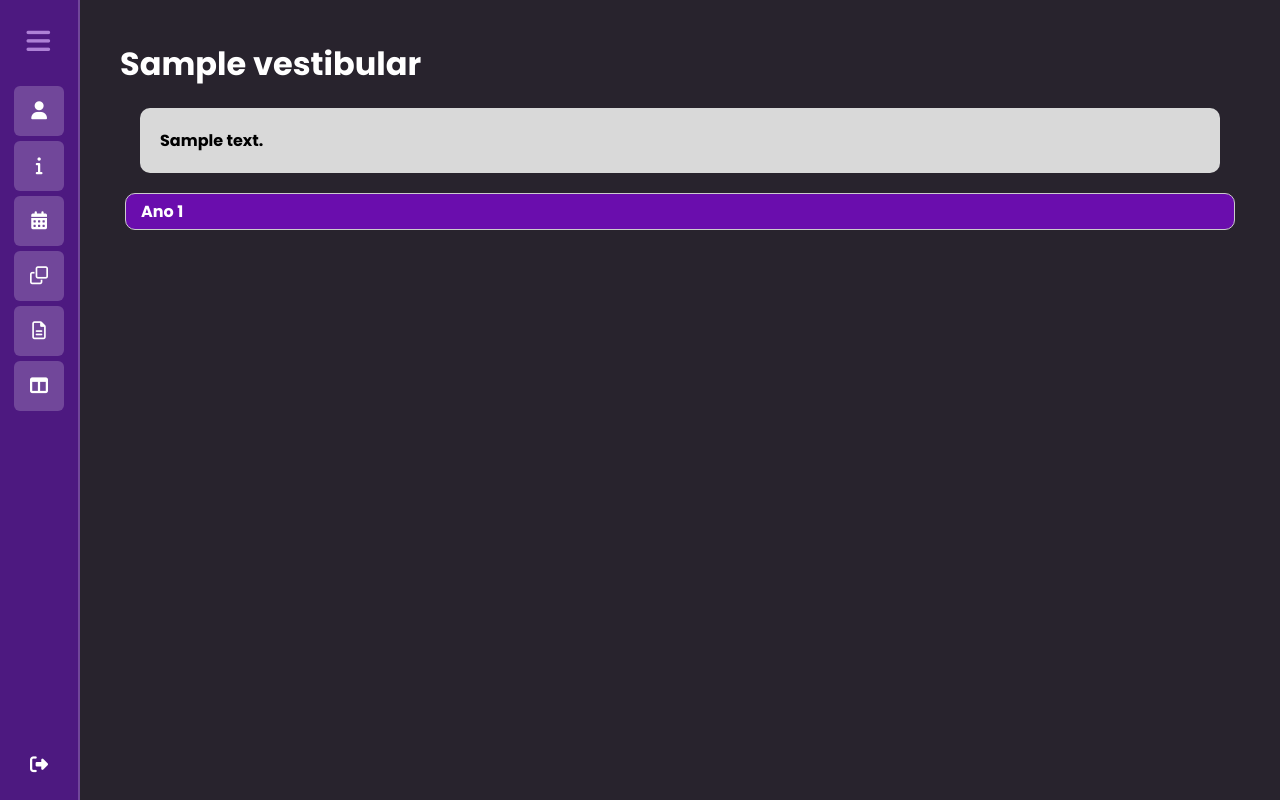
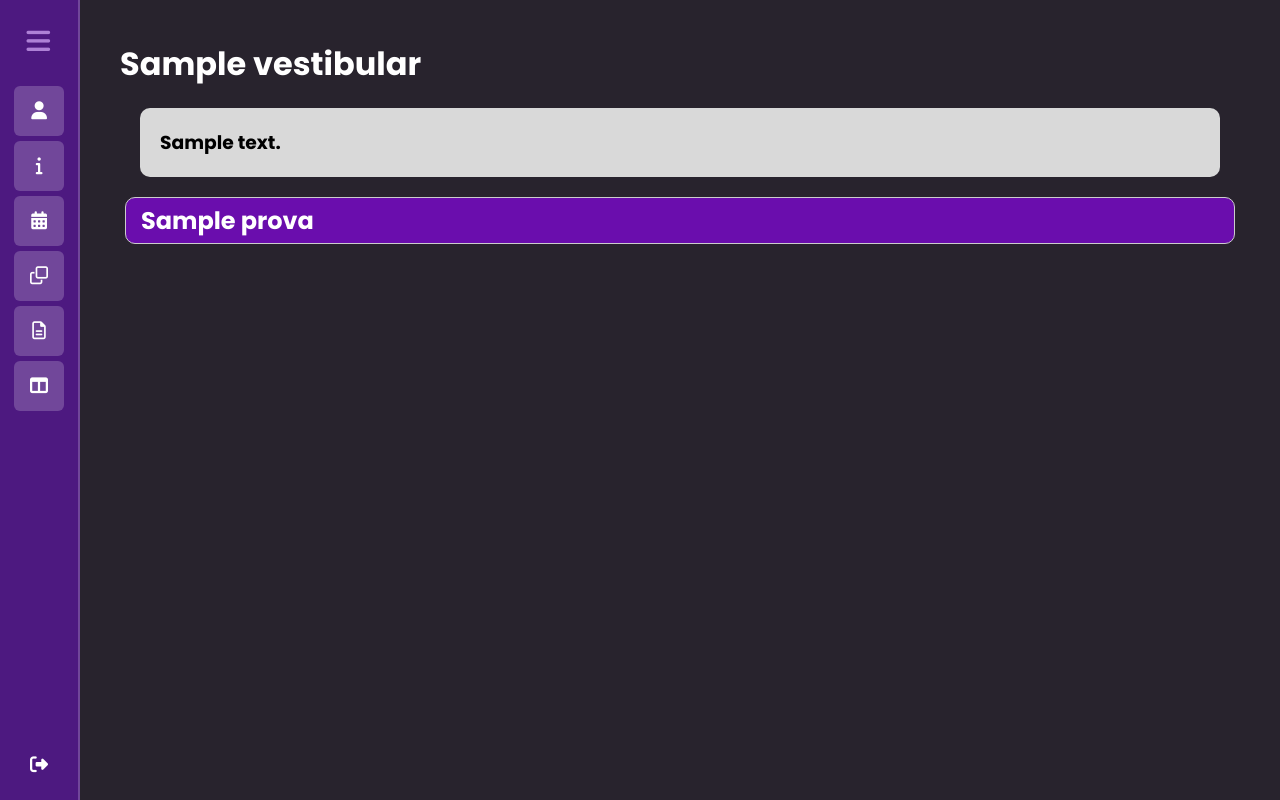
Before and after one commit to eoChico/TCC-Questo, a Django app: page /provas/1/ in a window 1280 px wide. Run offline with Django 5.2, Linux system fonts and the light colour scheme; a user stored in the database is signed in; tables that the repository leaves empty hold one stand-in row (values such as "Sample post").

Commit message:
coisa basica

```diff
--- a/dashboard/models.py
+++ b/dashboard/models.py
@@ -56,14 +56,13 @@ class Caderno(models.Model):
     numero = models.IntegerField()
     urlProva = models.URLField()
     def __str__(self):
-        return f"Caderno {self.numero}"
+        return f"Caderno {self.numero} da prova do {self.prova.titulo}"
 
 class Correcao(models.Model):
     caderno = models.OneToOneField(Caderno, on_delete=models.CASCADE)
     urlCorrecao = models.URLField()
     def __str__(self):
-        return f"Correção"
-
+        return f"Correção do caderno {self.caderno.numero} da prova do {self.caderno.prova.titulo}"
 
 
 
--- a/templates/provas.html
+++ b/templates/provas.html
@@ -21,7 +21,6 @@
 
     .main {
         display: flex;
-        height: 100vh;
     }
 
     .container {
@@ -29,6 +28,7 @@
         width: 100%;
         border-radius: 5px;
         align-items: center;
+
     }
 
     .title {
@@ -71,30 +71,23 @@
     <h1 style="color: #fff;">{{ vestibulares.nome }}</h1>
 
     <div class="title">
-        <h4>{{ vestibulares.desc }}</h4>
+        <h3>{{ vestibulares.desc }}</h3>
     </div>
 
-    <div class="exams">
     <ul>
         {% for prova in provas %}
         <li class="folder-item" style="display: flex;  background-color: #6a0dad;"
             onclick="toggleFolder('prova_{{ forloop.counter }}', event)">
             <div class="hierarquia" id="prova_{{ forloop.counter }}">
-                    <span class="folder" style="color: #fff;">Ano {{ prova.ano }}</span>
+                <span class="folder" style="color: #fff;">
+                    <h2>{{ prova }}</h2>
+                </span>
                 <ul class="hidden">
                     {% for caderno in prova.caderno_set.all %}
                     <li class="folder-item" style="justify-content: center;">
                         <div class="hierarquia">
-                                <span class="folder">Prova:</span>
-                                <span class="folder">{{ prova.titulo }}</span>
-                                <ul class="hidden">
-                                    <li class="folder-item">
-                                        <div class="hierarquia">
-                                            <a target="_blank" href="{{ caderno.urlProva }}">Caderno {{ caderno.numero }}</a>
-                                            <a target="_blank" href="{{ caderno.correcao.urlCorrecao }}">Gabarito</a>
-                                        </div>
-                                    </li>
-                                </ul>
+                            <a target="_blank" href="{{ caderno.urlProva }}">{{ caderno }}</a><br>
+                            <a target="_blank" href="{{ caderno.correcao.urlCorrecao }}">{{ caderno.correcao }}</a>
                         </div>
                     </li>
                     {% endfor %}
@@ -103,7 +96,6 @@
         </li>
         {% endfor %}
     </ul>
-    </div>
 </div>
 
 <script>
```
Lines whose indentation alone changed are shown as unchanged.
